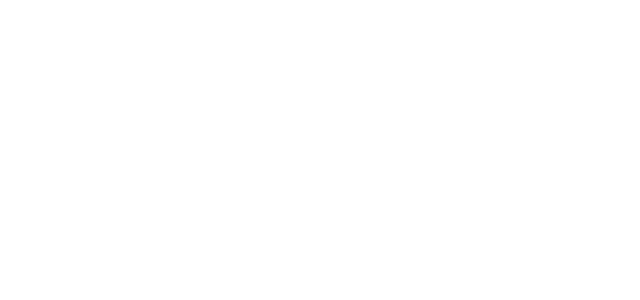
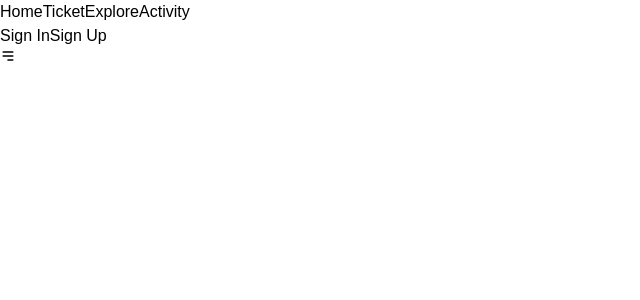
Before and after one commit to anonymous-leviathan/vacation-vibes-travel-site, a React (Vite) app: page / in a window 1280 px wide. Shown: the top 300 px of the page, without its empty margins (0-640 px from the left). Built offline with nearby package versions, Linux system fonts and the light colour scheme; a web font is replaced by a local one.

Commit message:
content update

```diff
--- a/src/App.jsx
+++ b/src/App.jsx
@@ -1,7 +1,10 @@
+import NavBar from "./components/NavBar.jsx";
+
 function App() {
 
   return (
     <>
+      <NavBar />
     </>
   )
 }
--- /dev/null
+++ b/src/components/NavBar.jsx
@@ -0,0 +1,37 @@
+import {useState} from "react";
+import {MdClose} from "react-icons/md";
+import {HiMenuAlt3} from "react-icons/hi";
+
+export default function NavBar() {
+    const [dropdown, setDropdown] = useState(false);
+
+    const showDropdown = () => {
+        setDropdown(!dropdown);
+    }
+
+    return (<nav>
+        <div>
+            <div>
+                <div>
+                    <div>
+                        <h2>
+
+                        </h2>
+                    </div>
+                </div>
+                <ul>
+                    <a href="#">Home</a>
+                    <a href="#">Ticket</a>
+                    <a href="#">Explore</a>
+                    <a href="#">Activity</a>
+                </ul>
+                <div>
+                    <button>Sign In</button>
+                    <button>Sign Up</button>
+                </div>
+                {dropdown ? (<div onClick={showDropdown}><MdClose/></div>) : (<div onClick={showDropdown}><HiMenuAlt3/></div>)}
+            </div>
+            {dropdown && (<div></div>)}
+        </div>
+    </nav>)
+}
```
Also changed, not shown: 1 other file (tests, documents, lock files or other folders).
